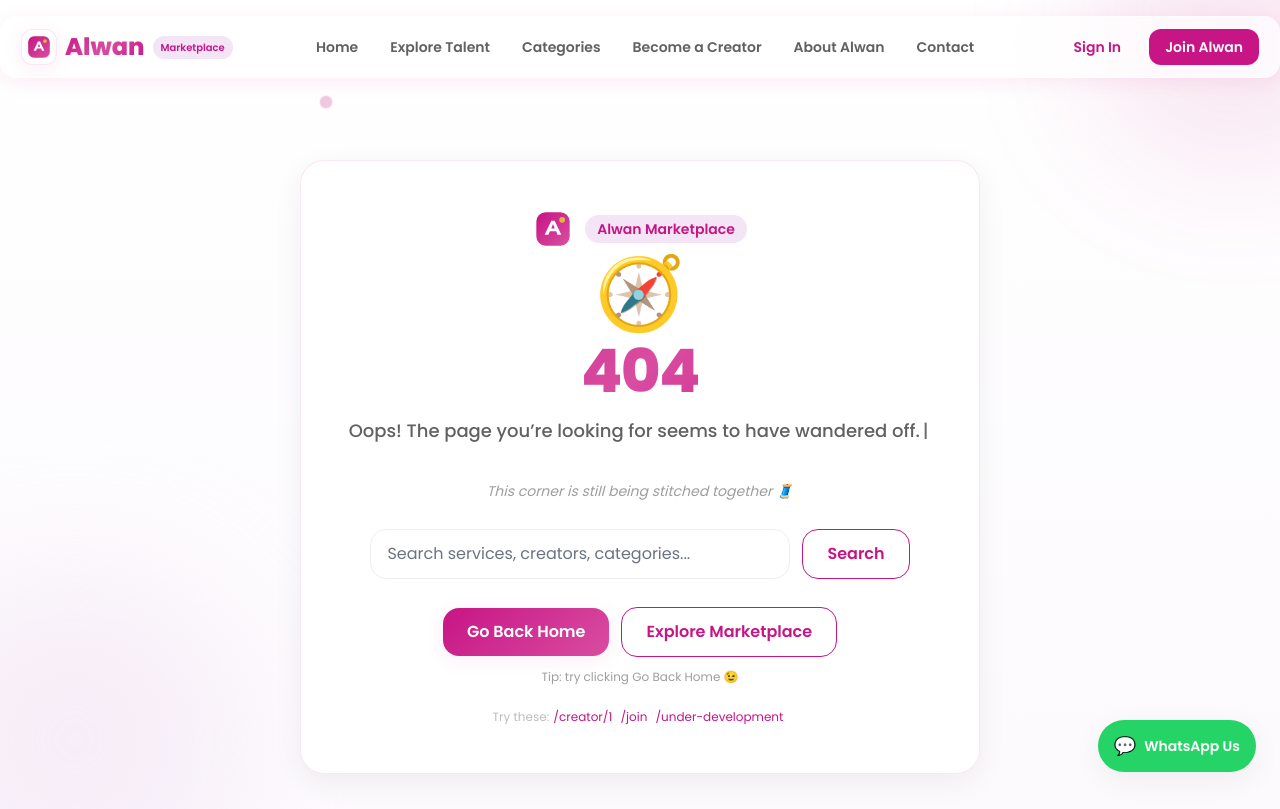
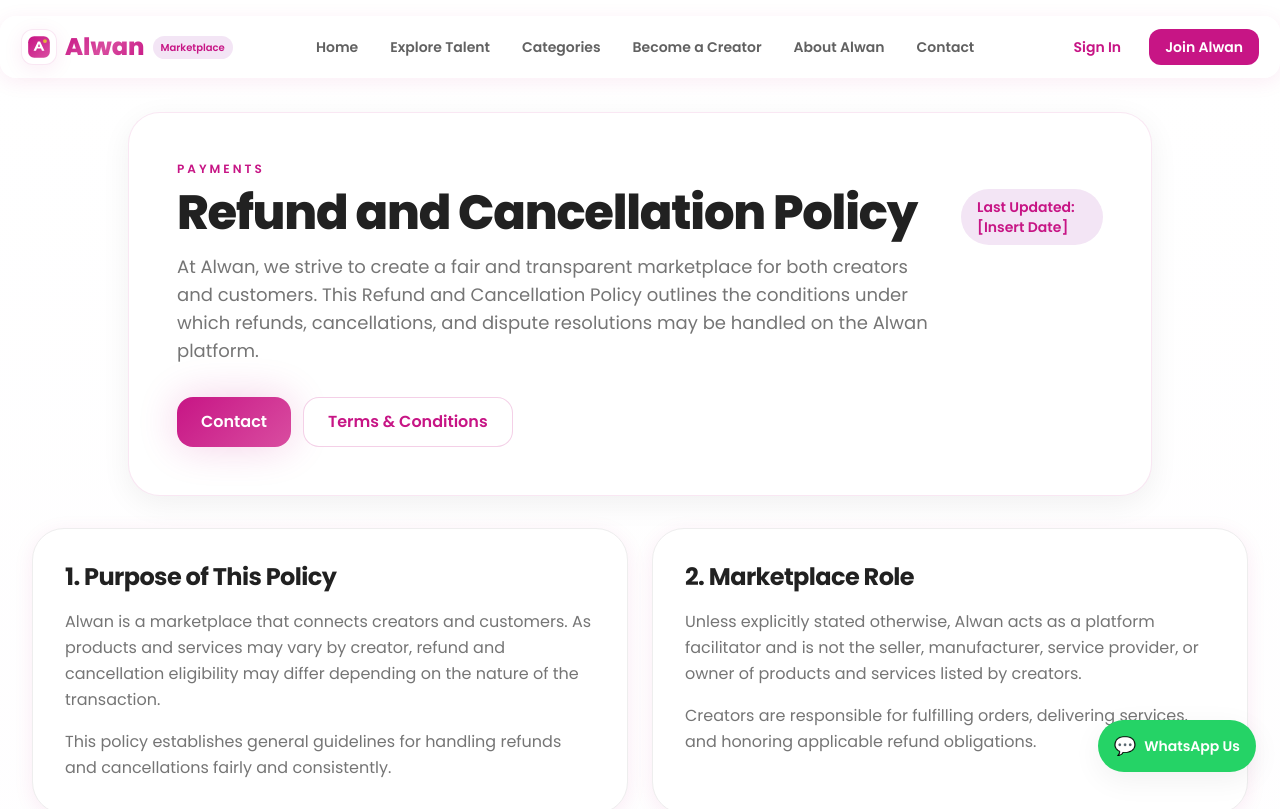
Before and after one commit to anam0001/alwan-marketplace, a Next.js app: page /refund-policy in a window 1280 px wide. Before the commit this address had no page. Shown: the top 809 px of the page. Built offline with nearby package versions, Linux system fonts and the light colour scheme.

Commit message:
Add legal pages with full content: Terms, Privacy, Creator Protection, Refund policies

```diff
--- /dev/null
+++ b/src/app/refund-policy/page.tsx
@@ -0,0 +1,152 @@
+import type { Metadata } from "next";
+import InfoPage from "@/components/site/InfoPage";
+
+export const metadata: Metadata = {
+  title: "Refund Policy",
+  description:
+    "See when refunds may apply on Alwan and how refund requests are handled.",
+};
+
+export default function RefundPolicyPage() {
+  return (
+    <InfoPage
+      eyebrow="Payments"
+      title="Refund and Cancellation Policy"
+      summary={`At Alwan, we strive to create a fair and transparent marketplace for both creators and customers. This Refund and Cancellation Policy outlines the conditions under which refunds, cancellations, and dispute resolutions may be handled on the Alwan platform.`}
+      updatedLabel="Last Updated: [Insert Date]"
+      primaryCta={{ label: "Contact", href: "/contact" }}
+      secondaryCta={{ label: "Terms & Conditions", href: "/terms-and-conditions" }}
+      sections={[
+        {
+          title: "1. Purpose of This Policy",
+          paragraphs: [
+            "Alwan is a marketplace that connects creators and customers. As products and services may vary by creator, refund and cancellation eligibility may differ depending on the nature of the transaction.",
+            "This policy establishes general guidelines for handling refunds and cancellations fairly and consistently.",
+          ],
+        },
+        {
+          title: "2. Marketplace Role",
+          paragraphs: [
+            "Unless explicitly stated otherwise, Alwan acts as a platform facilitator and is not the seller, manufacturer, service provider, or owner of products and services listed by creators.",
+            "Creators are responsible for fulfilling orders, delivering services, and honoring applicable refund obligations.",
+          ],
+        },
+        {
+          title: "3. Order Cancellation by Customers",
+          paragraphs: [
+            "Customers may request cancellation of an order before production has started, work has commenced, the item has been shipped, or the service has been delivered.",
+            "Approval of cancellation requests may depend on the creator's status and the circumstances of the order.",
+          ],
+        },
+        {
+          title: "4. Order Cancellation by Creators",
+          paragraphs: [
+            "Creators may cancel orders when required materials become unavailable, the order cannot be fulfilled as agreed, unexpected circumstances prevent completion, or fraudulent or suspicious activity is detected.",
+            "Creators should notify customers promptly when cancellations are necessary.",
+          ],
+        },
+        {
+          title: "5. Refund Eligibility for Physical Products",
+          paragraphs: [
+            "Customers may be eligible for a refund if the product received is significantly different from the description, the wrong item was delivered, the item arrives damaged due to factors attributable to the creator, the order cannot be fulfilled, or the product is proven to be counterfeit or misrepresented.",
+            "Supporting evidence such as photographs, videos, and order information may be required.",
+          ],
+        },
+        {
+          title: "6. Non-Refundable Physical Products",
+          paragraphs: [
+            "Refunds may not be granted for change of mind after delivery, incorrect size/color/specifications selected by the customer, minor variations in handmade products, normal wear and tear, customer misuse, or personalized/custom-made products unless defective or misrepresented.",
+          ],
+        },
+        {
+          title: "7. Refund Eligibility for Services",
+          paragraphs: [
+            "Customers may request a refund when the service was not delivered, the delivered service substantially differs from the agreed description, the creator fails to meet agreed requirements without reasonable explanation, or fraudulent conduct is identified.",
+            "Each case may be reviewed individually.",
+          ],
+        },
+        {
+          title: "8. Non-Refundable Services",
+          paragraphs: [
+            "Refunds may not be granted when the service has been fully delivered as described, the customer changes their mind after work has begun, dissatisfaction is based solely on personal preference despite delivery according to agreed requirements, or delays are caused by the customer's failure to provide required information, materials, or responses.",
+          ],
+        },
+        {
+          title: "9. Custom and Personalized Orders",
+          paragraphs: [
+            "Custom-made, personalized, or specially commissioned products and services generally cannot be refunded once production or work has begun. Exceptions may apply in cases involving defects, misrepresentation, failure to deliver, or proven creator error.",
+          ],
+        },
+        {
+          title: "10. Digital Products",
+          paragraphs: [
+            "Where digital products are offered, refunds may not be available after successful delivery, download, access, or transfer unless otherwise required by applicable law. Exceptions may apply if the product is inaccessible, differs substantially from its description, or technical issues prevent reasonable use.",
+          ],
+        },
+        {
+          title: "11. Refund Request Process",
+          paragraphs: [
+            "To request a refund, customers should provide order details, a description of the issue, supporting evidence where applicable, and any communication relevant to the dispute. Incomplete or unsupported claims may delay review.",
+          ],
+        },
+        {
+          title: "12. Dispute Resolution",
+          paragraphs: [
+            "Customers and creators are encouraged to communicate and attempt resolution directly before escalating disputes. Where necessary, Alwan may review available information and facilitate resolution efforts. Alwan reserves the right to request additional documentation from either party.",
+          ],
+        },
+        {
+          title: "13. Fraudulent Claims",
+          paragraphs: [
+            "Submitting false, misleading, abusive, or fraudulent refund requests is strictly prohibited. Alwan may take action against users who provide false evidence, abuse refund procedures, engage in chargeback fraud, or repeatedly exploit platform policies. Such actions may result in account suspension or permanent termination.",
+          ],
+        },
+        {
+          title: "14. Payment Reversals and Chargebacks",
+          paragraphs: [
+            "Customers are encouraged to contact creators or Alwan before initiating chargebacks through financial institutions. Alwan reserves the right to investigate chargebacks and may take appropriate action where abuse or fraud is identified.",
+          ],
+        },
+        {
+          title: "15. Processing Time",
+          paragraphs: [
+            "Approved refunds may require reasonable processing time depending on payment method, financial institutions, payment providers, and verification requirements. Actual processing times may vary.",
+          ],
+        },
+        {
+          title: "16. Shipping and Delivery Issues",
+          paragraphs: [
+            "Refund eligibility relating to shipping may depend on the circumstances of the case. Alwan is generally not responsible for delays, losses, or damages caused by courier services, customs procedures, incorrect delivery information provided by customers, or events beyond reasonable control.",
+          ],
+        },
+        {
+          title: "17. Exceptional Circumstances",
+          paragraphs: [
+            "Alwan reserves the right to review unique situations and make reasonable decisions in cases not specifically covered by this Policy. Any decision made to protect users, maintain fairness, or preserve platform integrity shall be considered final unless otherwise required by applicable law.",
+          ],
+        },
+        {
+          title: "18. Policy Updates",
+          paragraphs: [
+            "Alwan may update this Refund and Cancellation Policy from time to time. Updated versions will be published on the Platform with a revised effective date. Continued use of the Platform following updates constitutes acceptance of the revised policy.",
+          ],
+        },
+        {
+          title: "19. Contact Us",
+          paragraphs: [
+            "For refund requests, cancellation inquiries, or dispute-related concerns, please contact Alwan Support:",
+            "Email: [Insert Email Address]",
+            "Website: [Insert Website URL]",
+          ],
+        },
+        {
+          title: "Fairness Commitment",
+          paragraphs: [
+            "Alwan is committed to creating a marketplace built on trust, transparency, and respect. We encourage both creators and customers to communicate honestly, act in good faith, and work together toward fair resolutions whenever issues arise.",
+            "Alwan — Her Hands. Her Hustle. Her Future.",
+          ],
+        },
+      ]}
+    />
+  );
+}
```
